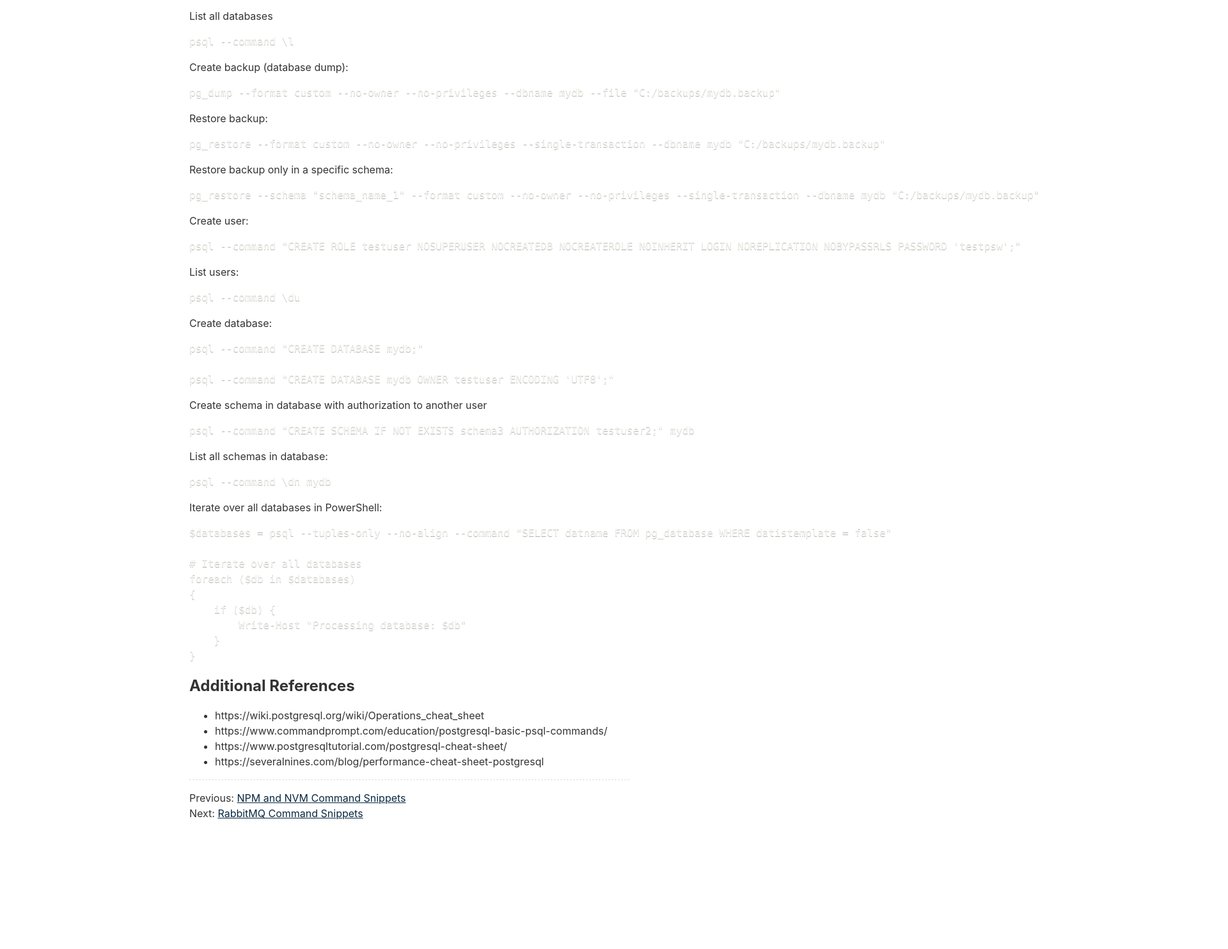
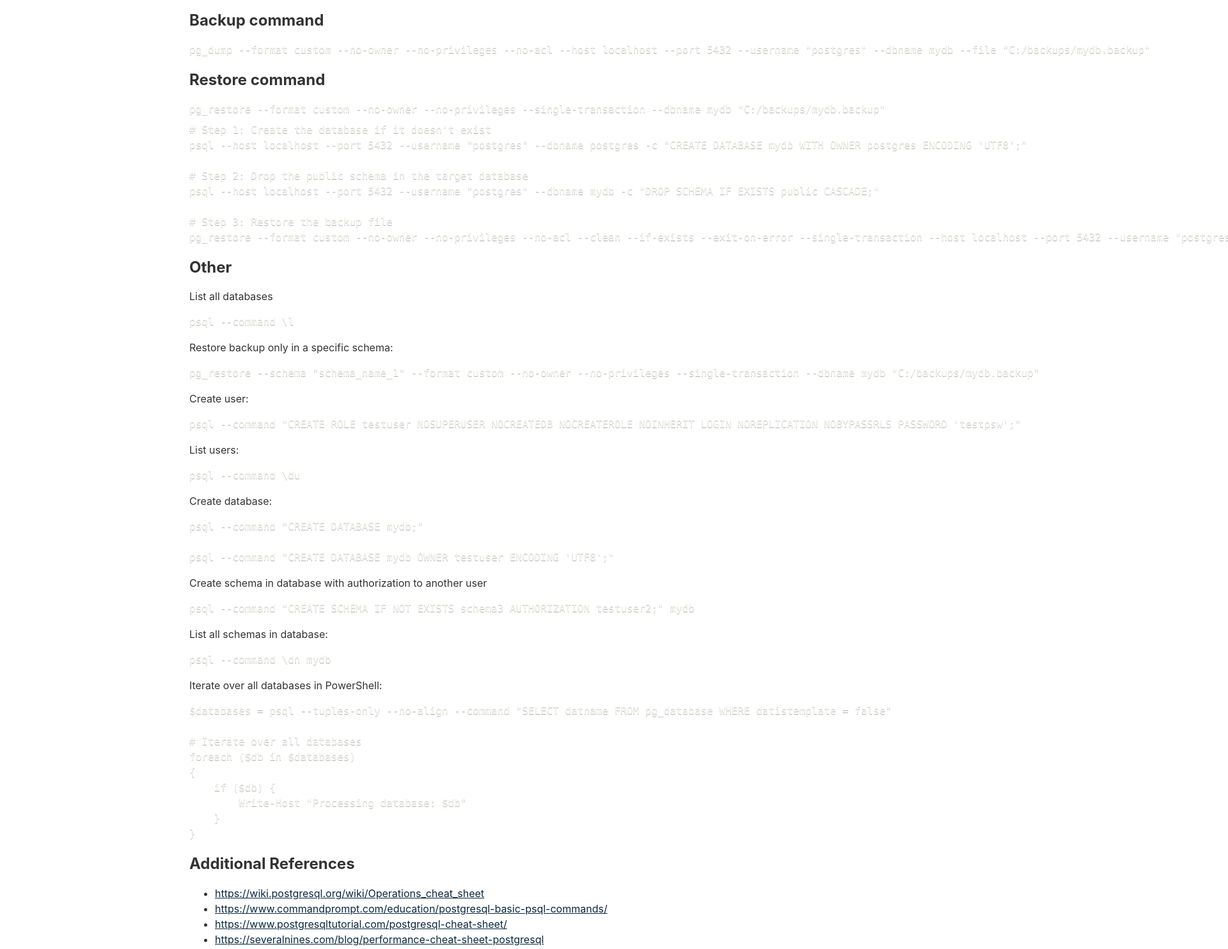
Before and after one commit to bojanv91/codingpipe, an Eleventy site: page content/posts/2024-02-29-postgresql-snippets.md in a window 1280 px wide. Shown: the part 411-1894 px from the top of the page at 64% size, 1920 px wide, since content can reach past the window. Before the commit the page ends 1742 px from the top, so only its background shows below. Built offline with nearby package versions, Linux system fonts and the light colour scheme; Eleventy itself is replaced by a stand-in of ours; code samples lack their colours; files that its build step writes are made by us from their sources.

Commit message:
Improve postgres backup and restore snippets

````diff
--- a/content/posts/2024-02-29-postgresql-snippets.md
+++ b/content/posts/2024-02-29-postgresql-snippets.md
@@ -10,6 +10,7 @@ layout: layouts/post.njk
 ---
 
 Set the PostgreSQL environment variables in your PowerShell session, so you won't need to add them to every single CLI command in that same session:
+
 ```powershell
 # Export PostgreSQL variables
 $env:PGHOST = "localhost"
@@ -21,37 +22,57 @@ $env:PGPASSWORD = "postgres"
 # --host localhost --port 5432 --username "postgres"
 ```
 
+## Backup command
+
+```powershell
+pg_dump --format custom --no-owner --no-privileges --no-acl --host localhost --port 5432 --username "postgres" --dbname mydb --file "C:/backups/mydb.backup"
+```
+
+## Restore command
+
+```powershell
+pg_restore --format custom --no-owner --no-privileges --single-transaction --dbname mydb "C:/backups/mydb.backup"
+```
+
+```powershell
+# Step 1: Create the database if it doesn't exist
+psql --host localhost --port 5432 --username "postgres" --dbname postgres -c "CREATE DATABASE mydb WITH OWNER postgres ENCODING 'UTF8';"
+
+# Step 2: Drop the public schema in the target database
+psql --host localhost --port 5432 --username "postgres" --dbname mydb -c "DROP SCHEMA IF EXISTS public CASCADE;"
+
+# Step 3: Restore the backup file
+pg_restore --format custom --no-owner --no-privileges --no-acl --clean --if-exists --exit-on-error --single-transaction --host localhost --port 5432 --username "postgres" --dbname mydb "D:/backups/mydb-2024-09-01-1150.backup"
+```
+
+## Other
+
 List all databases
+
 ```powershell
 psql --command \l
 ```
 
-Create backup (database dump):
-```powershell
-pg_dump --format custom --no-owner --no-privileges --dbname mydb --file "C:/backups/mydb.backup"
-```
+Restore backup only in a specific schema:
 
-Restore backup:
-```powershell
-pg_restore --format custom --no-owner --no-privileges --single-transaction --dbname mydb "C:/backups/mydb.backup"
-```
-
-Restore backup only in a specific schema:
 ```powershell
 pg_restore --schema "schema_name_1" --format custom --no-owner --no-privileges --single-transaction --dbname mydb "C:/backups/mydb.backup"
 ```
 
 Create user:
+
 ```powershell
 psql --command "CREATE ROLE testuser NOSUPERUSER NOCREATEDB NOCREATEROLE NOINHERIT LOGIN NOREPLICATION NOBYPASSRLS PASSWORD 'testpsw';"
 ```
 
 List users:
+
 ```powershell
 psql --command \du
 ```
 
 Create database:
+
 ```powershell
 psql --command "CREATE DATABASE mydb;"
 
@@ -59,16 +80,19 @@ psql --command "CREATE DATABASE mydb OWNER testuser ENCODING 'UTF8';"
 ```
 
 Create schema in database with authorization to another user
+
 ```powershell
 psql --command "CREATE SCHEMA IF NOT EXISTS schema3 AUTHORIZATION testuser2;" mydb
 ```
 
 List all schemas in database:
+
 ```powershell
 psql --command \dn mydb
 ```
 
 Iterate over all databases in PowerShell:
+
 ```powershell
 $databases = psql --tuples-only --no-align --command "SELECT datname FROM pg_database WHERE datistemplate = false"
 
@@ -83,7 +107,7 @@ foreach ($db in $databases)
 
 ## Additional References
 
-- https://wiki.postgresql.org/wiki/Operations_cheat_sheet
-- https://www.commandprompt.com/education/postgresql-basic-psql-commands/
-- https://www.postgresqltutorial.com/postgresql-cheat-sheet/
-- https://severalnines.com/blog/performance-cheat-sheet-postgresql
+- <https://wiki.postgresql.org/wiki/Operations_cheat_sheet>
+- <https://www.commandprompt.com/education/postgresql-basic-psql-commands/>
+- <https://www.postgresqltutorial.com/postgresql-cheat-sheet/>
+- <https://severalnines.com/blog/performance-cheat-sheet-postgresql>
````
